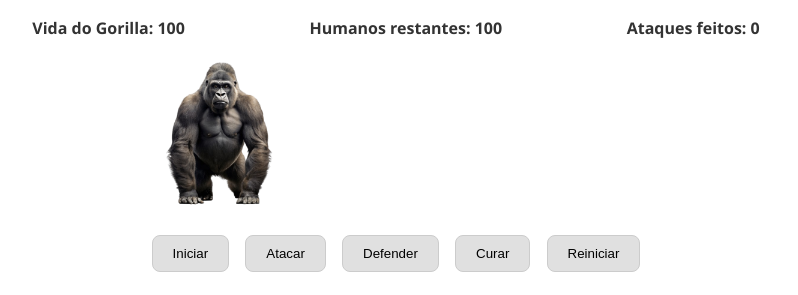
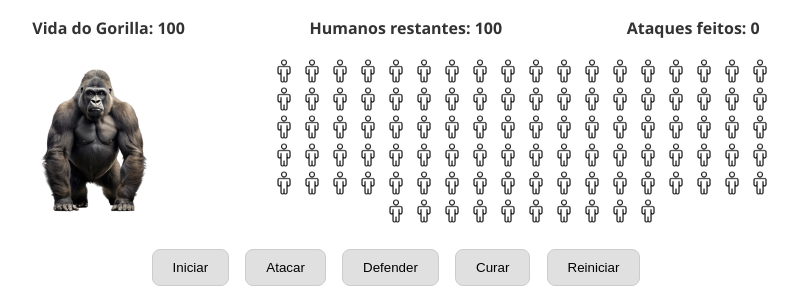
Before and after one commit to Matheussansao/gorilla-bass, a plain HTML site: page index.html in a window 1280 px wide. Shown: the part 85-380 px from the top of the page, without its empty margins (244-1042 px from the left). Drawn offline with Linux system fonts and the light colour scheme.

Commit message:
Linkando o arquivo JS ao HTML

```diff
--- a/index.html
+++ b/index.html
@@ -5,6 +5,7 @@
     <meta name="viewport" content="width=device-width, initial-scale=1.0">
     <title>Gorilla vs 100 humanos</title>
     <link rel="stylesheet" href="./css/style.css">
+    <script src="./js/script.js" defer></script>
 
 </head>
 <body>
```
